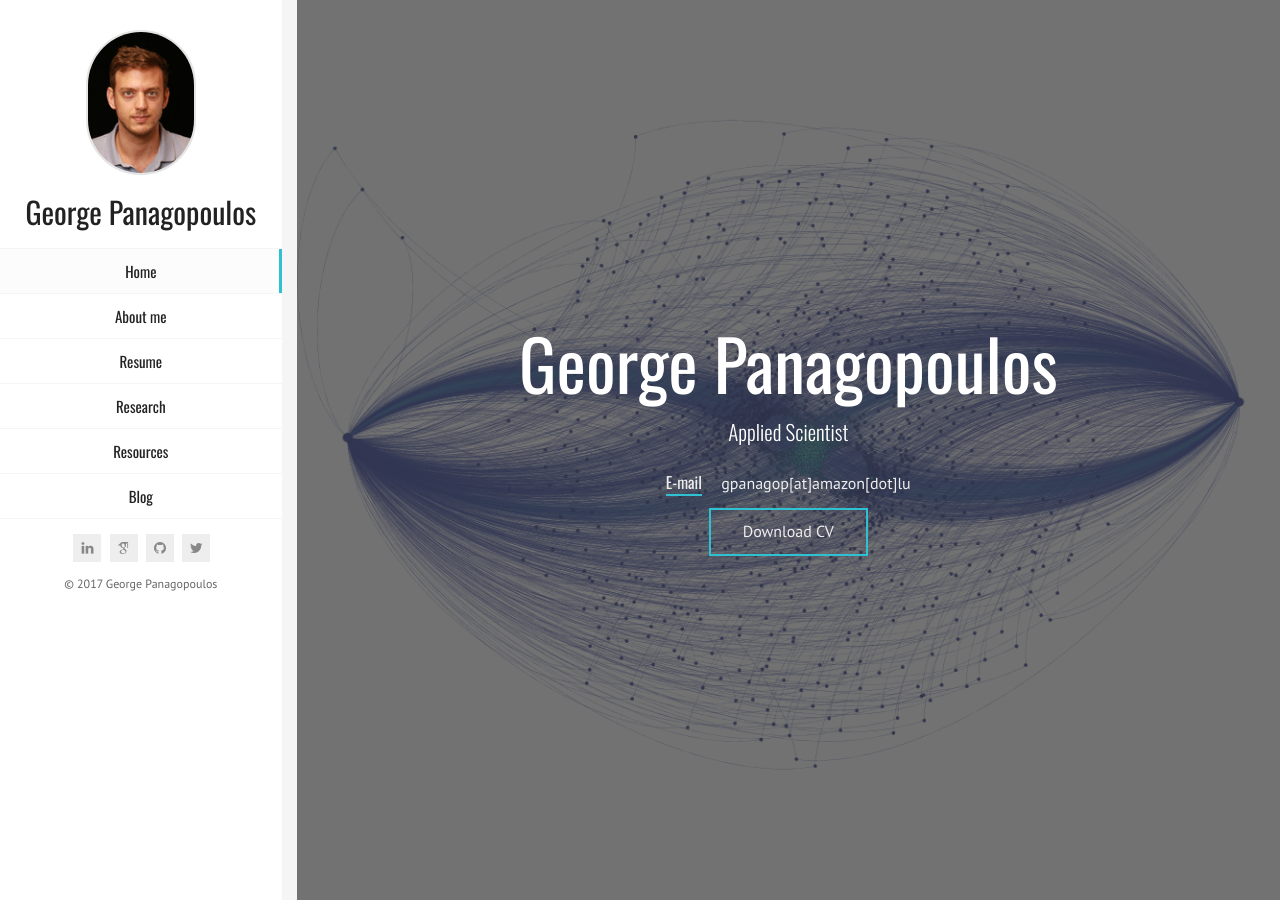
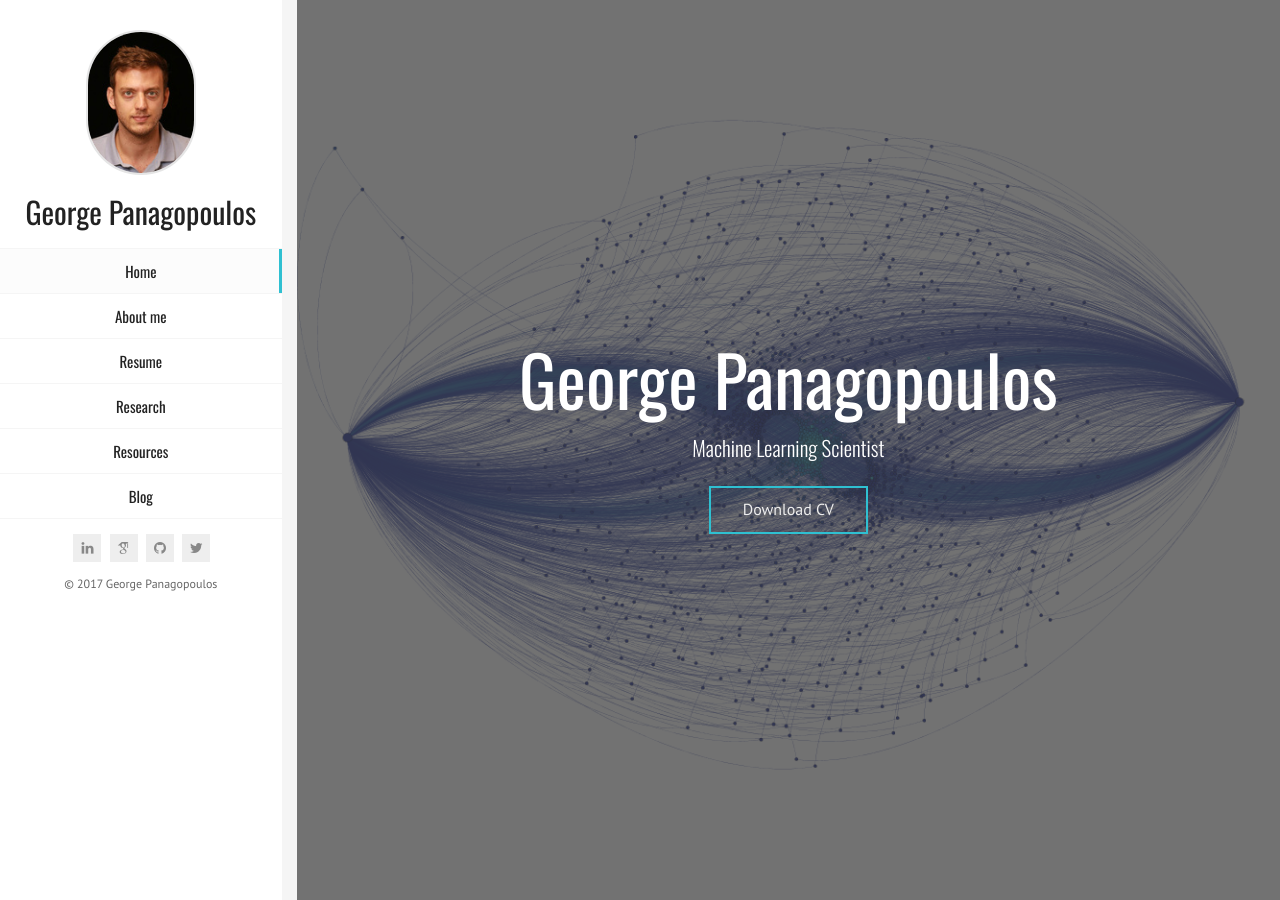
Before and after one commit to geopanag/geopanag.github.io, a Jekyll site: the page built from index.html, in a window 1280 px wide. Built offline with Jekyll 4.4.1, drawn with Linux system fonts in a browser that asks for light colours; some web fonts are replaced.

Commit message:
Update index.html

```diff
--- a/index.html
+++ b/index.html
@@ -13,7 +13,7 @@ title: George Panagopoulos
             <h2>George Panagopoulos</h2>
             <div class="text-rotate">
                 <div>
-                    <p class="home-page-description">Applied Scientist</p> <!---data scientist--->
+                    <p class="home-page-description">Machine Learning Scientist</p> <!---data scientist--->
                 </div>
             </div>
 
@@ -35,12 +35,12 @@ title: George Panagopoulos
                             </tr>
                         </table>
                     </li>-->
-                    <li>
+                    <!--<li>
                         <span class="title">E-mail</span>
                         <span class="value">
                             <a href="mailto:george.panagopoulos@polytechnique.edu">gpanagop[at]amazon[dot]lu</a>
                         </span>
-                    </li>
+                    </li>-->
                     <li>
                     <div class="col-sm-12 col-md-12">
                     <div class="download-cv-block-front">
@@ -65,7 +65,7 @@ title: George Panagopoulos
         <div class="col-sm-12 col-md-12 subpage-block">
             <div class="general-info">
                 <h3>Education and Work Experience</h3>
-                <p> I am an applied scientist in Amazon Luxembourg, working on operations research problems in the Algorithms and Optimization lab of Amazon Transportation Services.
+                <p> I am a machine learning research scientist. I 've spent one year working on operations research problems in the Algorithms and Optimization lab of Amazon Transportation Services.
 			I received my PhD from the
 				    <a href="http://www.lix.polytechnique.fr/dascim/">Data Science and Mining Team </a>
 					of the <a href="https://www.lix.polytechnique.fr/en">Computer Science Laboratory </a> of <a href="https://www.polytechnique.edu/en/">École Polytechnique</a>, supervised by Prof.
```
